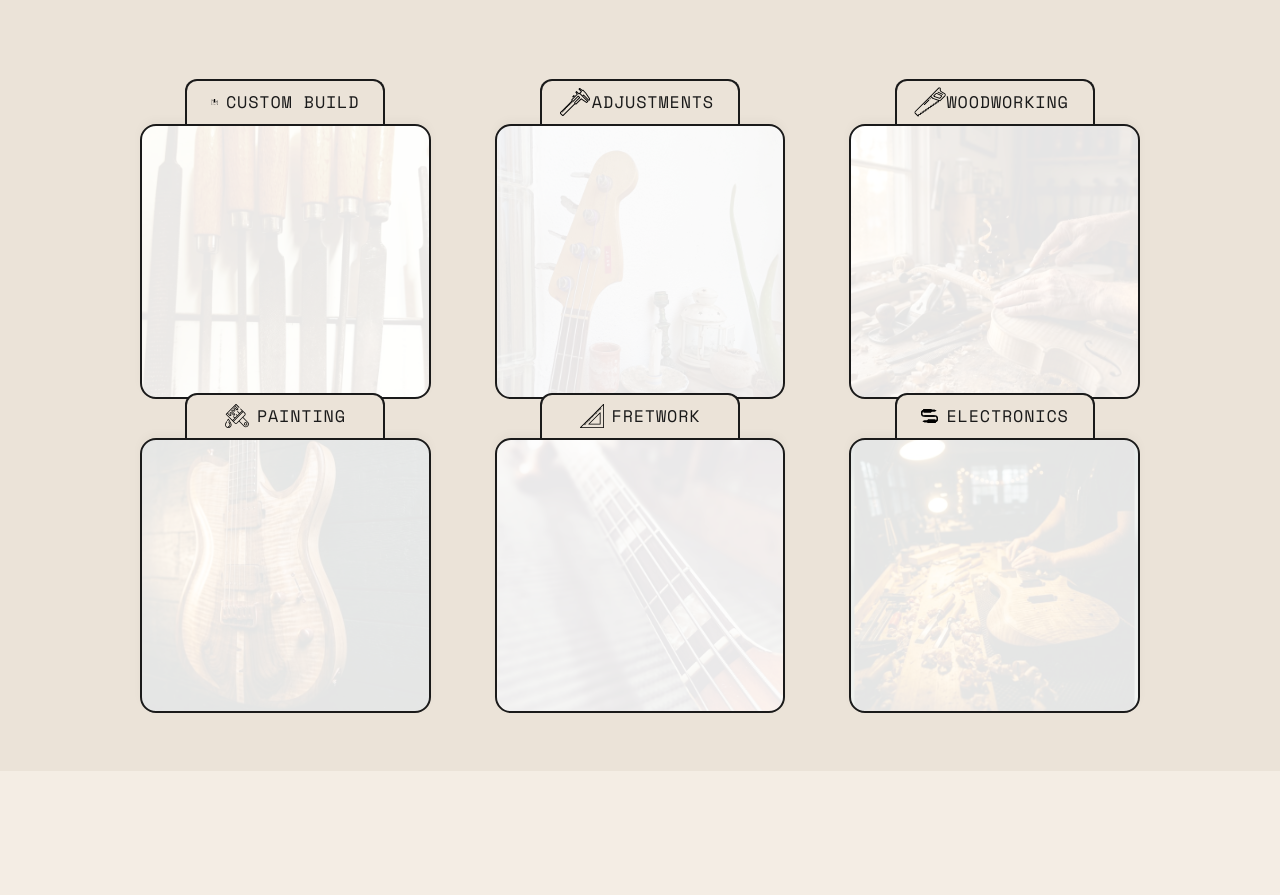
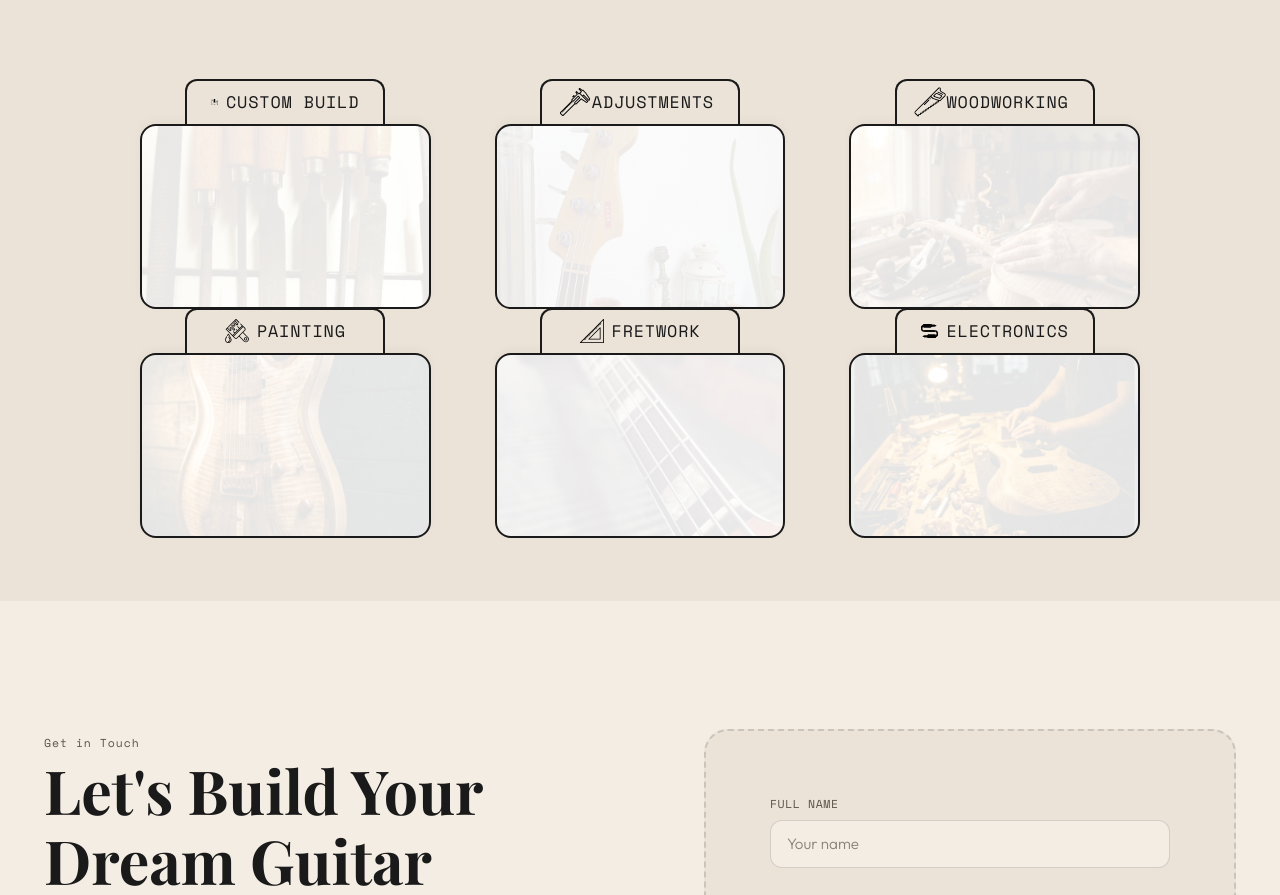
Before and after one commit to JoanDidac/Brut-Guitars, a React (Vite) app: page / in a window 1280 px wide. Shown: the part 4820-5715 px from the top of the page. Built offline with nearby package versions, Linux system fonts and the light colour scheme; a web font is replaced by a local one.

Commit message:
Reduce folder body height by 33% (Y-axis)

```diff
--- a/src/components/Services.css
+++ b/src/components/Services.css
@@ -56,7 +56,7 @@
 
 .file-folder {
     width: 100%;
-    height: 250px;
+    height: 165px;
     position: relative;
     cursor: pointer;
     transition: transform 0.4s cubic-bezier(0.34, 1.56, 0.64, 1);
@@ -132,7 +132,7 @@
     background: var(--color-bg-card);
     border: 2px solid var(--color-border);
     border-radius: var(--radius-lg);
-    height: 275px;
+    height: 185px;
     /* Fill remaining height roughly */
     position: relative;
     z-index: 1;
```
